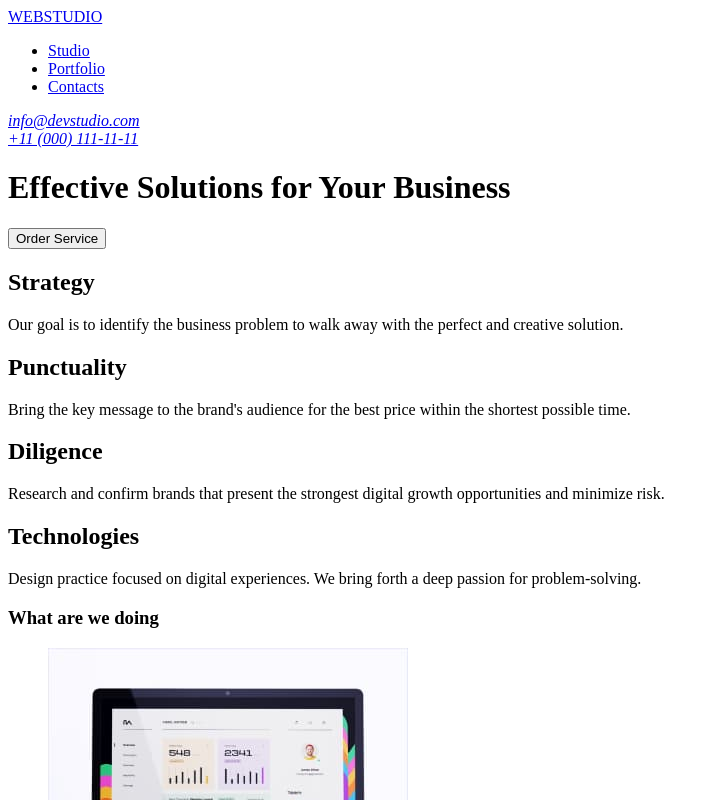
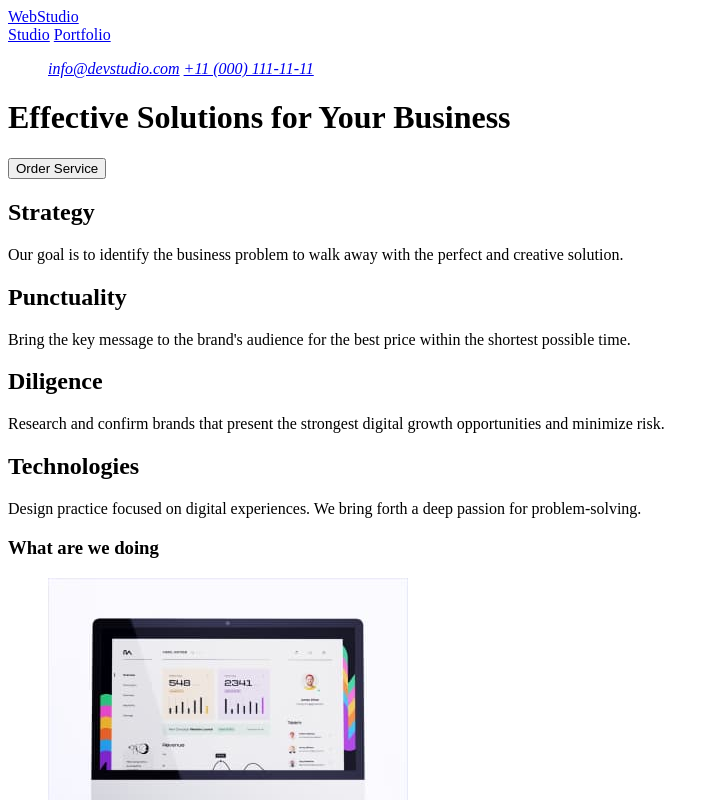
Before and after one commit to cold1front/goit-markup-hw-01, a plain HTML site: page index.html in a window 1280 px wide. Shown: the top 800 px of the page, without its empty margins (0-719 px from the left). Drawn offline with Linux system fonts and the light colour scheme.

Commit message:
Update index.html

```diff
--- a/index.html
+++ b/index.html
@@ -8,25 +8,16 @@
 </head>
 <body>
     <header>
-        <a href="/">WEBSTUDIO</a>
+        <a href="./index.html">WebStudio</a>
         <nav>
-            <ul>
-                <li>
                     <a href="#studio">Studio</a>
-                </li>
-                <li>
                     <a href="#portfolio">Portfolio</a>
-                </li>
-                <li>
-                    <a href="#contacts">Contacts</a>
-                </li>
-            </ul>
         </nav>
         <address>
+            <ul>
             <a href="mailto:info@devstudio.com">info@devstudio.com</a>
-        </address>
-        <address>
             <a href="tel:+11(000)111-11-11">+11 (000) 111-11-11</a>
+            </ul>
         </address>
     </header>
     <main>
@@ -139,7 +130,7 @@
     </section>
     </main>
 <footer>
-    <h4 id="contacts">WEBSTUDIO</h4>
+    <a href="./index.html">WebStudio</a>
     <p>
         Increase the flow of customers and sales for your business with digital marketing & growth solutions.
     </p>
```
